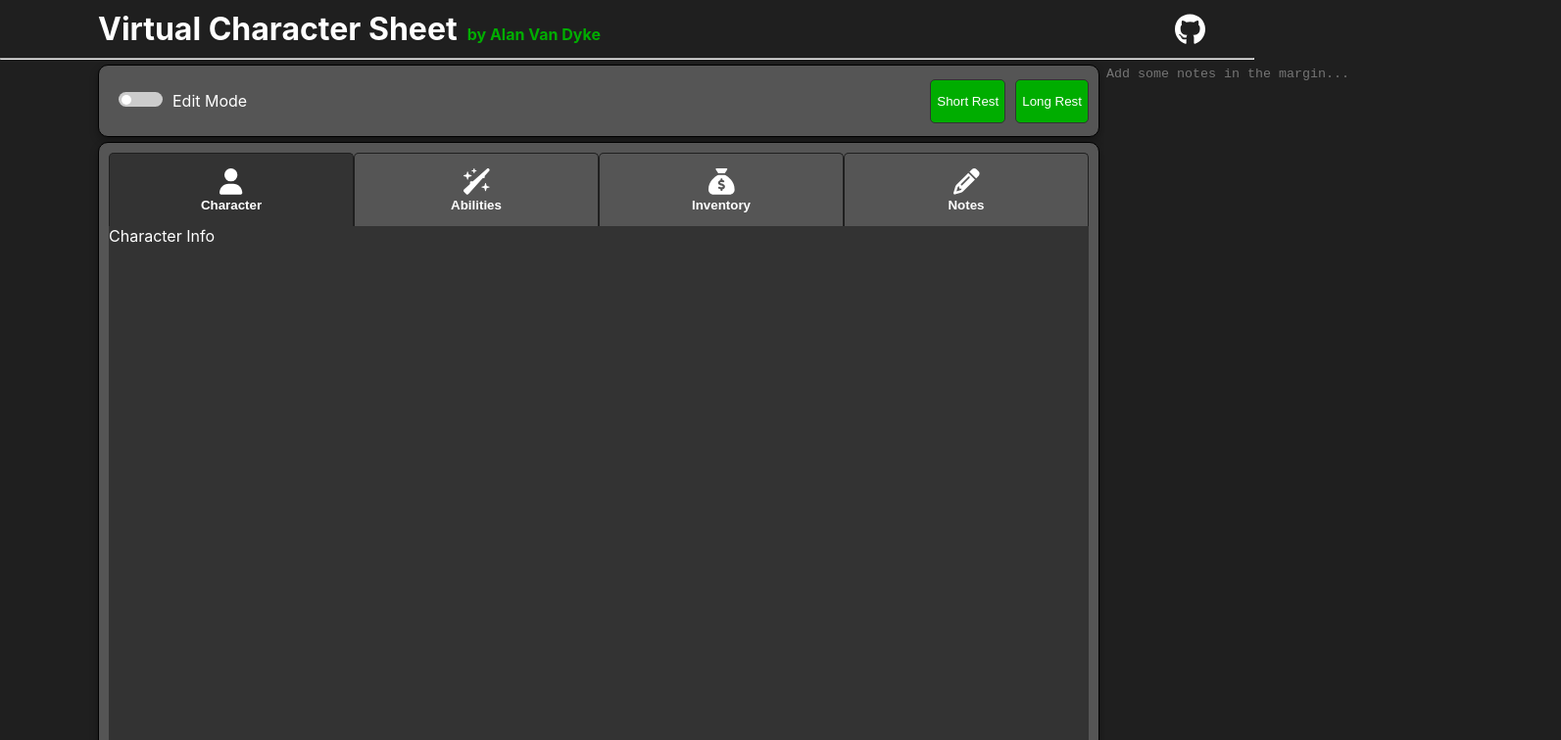
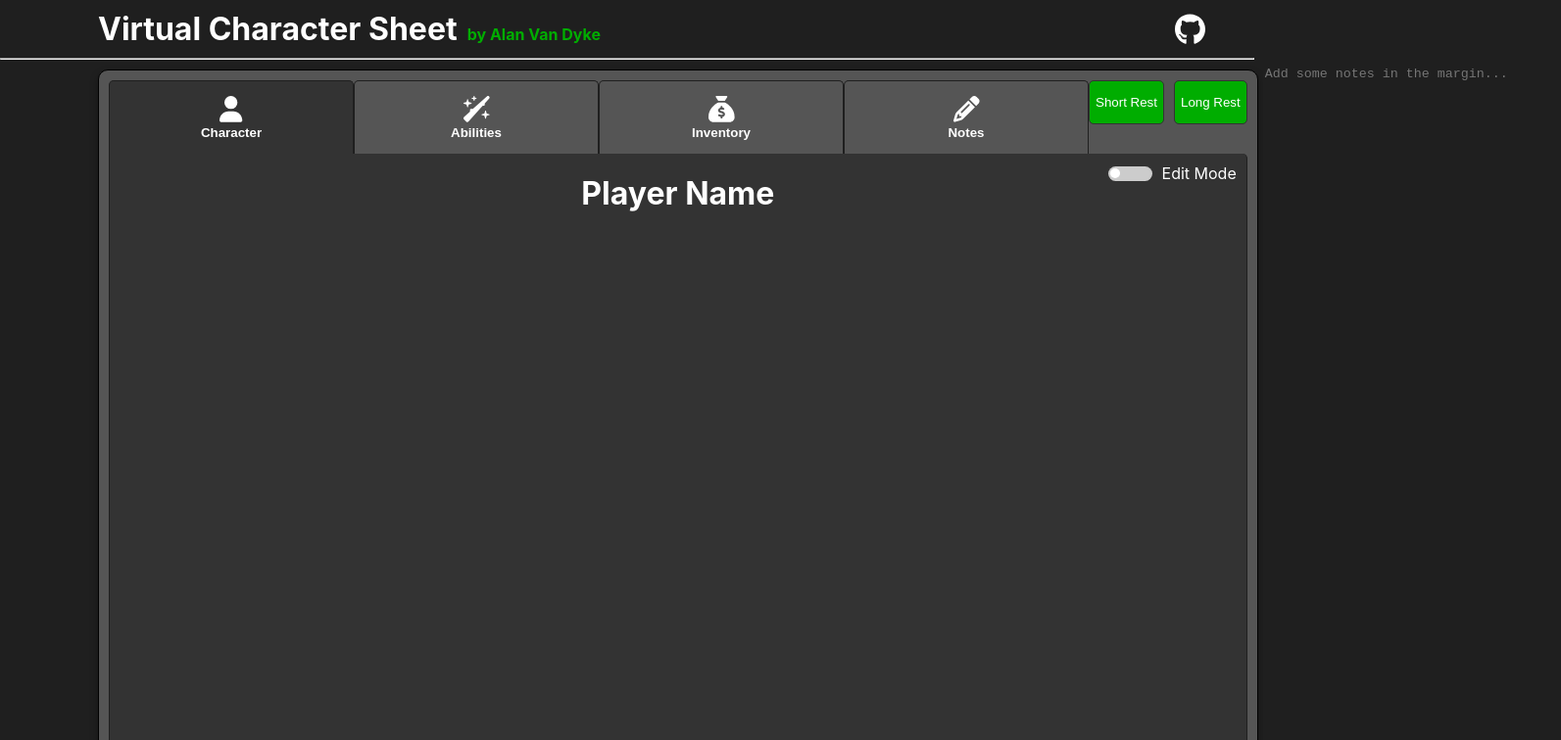
Before and after one commit to Alan-Van-Dyke/virtual-character-sheet, a React (Create React App) app: page / in a window 1280 px wide. Shown: the top 756 px of the page at 98% size, 1593 px wide, since content can reach past the window. Built offline with nearby package versions, Linux system fonts and the light colour scheme.

Commit message:
start character tab, reworked edit mode toggle

```diff
--- a/src/components/CharacterSheet.tsx
+++ b/src/components/CharacterSheet.tsx
@@ -11,10 +11,11 @@ import {
   faPencil,
 } from "@fortawesome/free-solid-svg-icons";
 import { FontAwesomeIcon } from "@fortawesome/react-fontawesome";
+import CharacterTab from "./CharacterTab";
 
 const CharacterSheet = () => {
   const [playerCharacter, setPlayerCharacter] = useState(() => {
-    const savedCharacter = localStorage.getItem("playerCharacter");
+    const savedCharacter = sessionStorage.getItem("playerCharacter");
     return savedCharacter !== null
       ? JSON.parse(savedCharacter)
       : new Character("", "", "", "", "", "", "", [
@@ -26,34 +27,37 @@ const CharacterSheet = () => {
   });
 
   useEffect(() => {
-    localStorage.setItem("playerCharacter", JSON.stringify(playerCharacter));
+    sessionStorage.setItem("playerCharacter", JSON.stringify(playerCharacter));
   }, [playerCharacter]);
-
-  const [editModeEnabled, setEditModeEnabled] = useState(false);
 
   const tabs = [
     {
       label: "Character",
       icon: <FontAwesomeIcon icon={faUser} />,
-      id: 0,
-      content: <div>Character Info</div>,
+      key: 0,
+      content: (
+        <CharacterTab
+          playerCharacter={playerCharacter}
+          setPlayerCharacter={setPlayerCharacter}
+        />
+      ),
     },
     {
       label: "Abilities",
       icon: <FontAwesomeIcon icon={faWandSparkles} />,
-      id: 1,
+      key: 1,
       content: <div>Abilities</div>,
     },
     {
       label: "Inventory",
       icon: <FontAwesomeIcon icon={faSackDollar} />,
-      id: 2,
+      key: 2,
       content: <div>Inventory</div>,
     },
     {
       label: "Notes",
       icon: <FontAwesomeIcon icon={faPencil} />,
-      id: 3,
+      key: 3,
       content: (
         <NotesTab
           charNotes={playerCharacter.characterNotes}
@@ -69,11 +73,6 @@ const CharacterSheet = () => {
 
   const [activeTab, setActiveTab] = useState(tabs[0]);
 
-  function handleEditModeToggle(event: React.ChangeEvent<HTMLInputElement>) {
-    setEditModeEnabled(event.target.checked);
-    console.log("changed edit mode to: " + event.target.checked);
-  }
-
   function updateMarginNotes(event: React.ChangeEvent<HTMLTextAreaElement>) {
     var newChar = { ...playerCharacter };
     newChar.marginNotes = event.target.value != null ? event.target.value : "";
@@ -84,26 +83,18 @@ const CharacterSheet = () => {
   return (
     <div className="character-sheet">
       <div className="character-sheet-main">
-        <div className="character-sheet-card character-sheet-controls">
-          <div className="edit-mode-container">
-            <div className="edit-mode-toggle">
-              <ToggleSlider handleToggle={handleEditModeToggle} />
-            </div>
-            <div>
-              <p>Edit Mode</p>
+        <div className="character-sheet-card character-sheet-content">
+          <div className="top-bar-container">
+            <SheetTabs
+              tabs={tabs}
+              activeTab={activeTab}
+              setActiveTab={setActiveTab}
+            ></SheetTabs>
+            <div className="rest-btn-container">
+              <button className="rest-btn">Short Rest</button>
+              <button className="rest-btn">Long Rest</button>
             </div>
           </div>
-          <div className="rest-btn-container">
-            <button className="rest-btn">Short Rest</button>
-            <button className="rest-btn">Long Rest</button>
-          </div>
-        </div>
-        <div className="character-sheet-card character-sheet-content">
-          <SheetTabs
-            tabs={tabs}
-            activeTab={activeTab}
-            setActiveTab={setActiveTab}
-          ></SheetTabs>
           <div className="character-sheet-tab">{activeTab.content}</div>
         </div>
       </div>
--- /dev/null
+++ b/src/components/CharacterTab.tsx
@@ -0,0 +1,39 @@
+import Character from "../model/Character";
+import "../style/CharacterTab.css";
+import ToggleSlider from "./ToggleSlider";
+import { useState } from "react";
+
+interface CharacterTabProps {
+  playerCharacter: Character;
+  setPlayerCharacter: (playerCharacter: Character) => void;
+}
+
+const CharacterTab = ({
+  playerCharacter,
+  setPlayerCharacter,
+}: CharacterTabProps) => {
+  const [editModeEnabled, setEditModeEnabled] = useState(false);
+
+  function toggleEditMode(event: React.ChangeEvent<HTMLInputElement>) {
+    setEditModeEnabled(event.target.checked);
+  }
+
+  return (
+    <div className="character-container">
+      <div className="edit-mode-toggle-container">
+        <ToggleSlider handleToggle={toggleEditMode}></ToggleSlider>
+        <p>Edit Mode</p>
+      </div>
+      {!editModeEnabled ? (
+        <div className="character-name-container">
+          <h1>Player Name</h1>
+        </div>
+      ) : (
+        //Edit Mode Enabled
+        <div>testing</div>
+      )}
+    </div>
+  );
+};
+
+export default CharacterTab;
--- a/src/components/SheetTabs.tsx
+++ b/src/components/SheetTabs.tsx
@@ -2,14 +2,29 @@ import "../style/SheetTabs.css";
 import { useState } from "react";
 
 interface SheetTabsProps {
-  tabs: { label: string; icon: JSX.Element; id: number, content: JSX.Element }[];
-  activeTab: { label: string; icon: JSX.Element; id: number, content: JSX.Element };
-  setActiveTab: (tab: { label: string; icon: JSX.Element; id: number, content: JSX.Element }) => void;
+  tabs: {
+    label: string;
+    icon: JSX.Element;
+    key: number;
+    content: JSX.Element;
+  }[];
+  activeTab: {
+    label: string;
+    icon: JSX.Element;
+    key: number;
+    content: JSX.Element;
+  };
+  setActiveTab: (tab: {
+    label: string;
+    icon: JSX.Element;
+    key: number;
+    content: JSX.Element;
+  }) => void;
 }
 
 const SheetTabs = ({ tabs, activeTab, setActiveTab }: SheetTabsProps) => {
-  function updateActiveTab(id: number) {
-    setActiveTab(tabs.filter(tab => tab.id === id)[0]);
+  function updateActiveTab(key: number) {
+    setActiveTab(tabs.filter((tab) => tab.key === key)[0]);
   }
 
   return (
@@ -18,9 +33,10 @@ const SheetTabs = ({ tabs, activeTab, setActiveTab }: SheetTabsProps) => {
         <button
           key={index}
           className={
-            "sheet-tab" + (activeTab.id === item.id ? "" : " sheet-tab-selected")
+            "sheet-tab" +
+            (activeTab.key === item.key ? "" : " sheet-tab-selected")
           }
-          onClick={() => updateActiveTab(item.id)}
+          onClick={() => updateActiveTab(item.key)}
         >
           <h1>{item.icon}</h1>
           <h4>{item.label}</h4>
--- a/src/style/CharacterSheet.css
+++ b/src/style/CharacterSheet.css
@@ -23,18 +23,14 @@
   box-shadow: 0 4px 8px rgba(0, 0, 0, 0.3);
 }
 
-.character-sheet-controls {
-  justify-content: space-between;
-  align-items: center;
-}
-
-.edit-mode-container {
+.top-bar-container {
   display: flex;
-  align-items: baseline;
+  justify-content:space-between;
 }
 
 .rest-btn-container {
   display: flex;
+  width: max-content;
 }
 
 .rest-btn {
@@ -76,12 +72,17 @@ textarea:focus {
   outline: none;
 }
 
-input[type="text"]:focus{
-  outline:none;
+input[type="text"]:focus {
+  outline: none;
 }
 
 .character-sheet-tab {
   display: flex;
   background-color: var(--background-light);
   height: 100%;
+  border: 1px solid var(--background-dark);
+  border-top: none;
+  border-bottom-left-radius: 5px;
+  border-bottom-right-radius: 5px;
+  border-top-right-radius: 5px;
 }
--- /dev/null
+++ b/src/style/CharacterTab.css
@@ -0,0 +1,26 @@
+.character-container {
+  display: flex;
+  position: relative;
+  width: 100%;
+  height: 100%;
+  padding: 0;
+  margin: 0;
+}
+
+.character-name-container {
+  display: flex;
+  width: 100%;
+  justify-content: center;
+}
+
+.edit-mode-toggle-container {
+  position: absolute;
+  display: flex;
+  align-items: center;
+  top: 10px;
+  right: 10px;
+}
+
+.edit-mode-toggle-container p {
+  margin: 0;
+}
--- a/src/style/SheetTabs.css
+++ b/src/style/SheetTabs.css
@@ -1,6 +1,11 @@
 .tabs-container {
   display: flex;
-  width: 100%;
+  width: fit-content;
+}
+
+.tabs-container h1,h4 {
+  margin: 0;
+  padding: 0;
 }
 
 .sheet-tab {
--- a/src/style/VirtualCharacterSheet.css
+++ b/src/style/VirtualCharacterSheet.css
@@ -19,6 +19,13 @@ body,
   gap: 10px;
 }
 
+.header-text h1,
+h4,
+hr {
+  margin: 0;
+  padding: 0;
+}
+
 .header-icons {
   display: flex;
   gap: 10px;
@@ -26,12 +33,6 @@ body,
 
 .header-icons .svg-inline--fa {
   font-size: 2rem;
-}
-
-h1,
-h4,
-hr {
-  margin: 0;
 }
 
 a,
```
